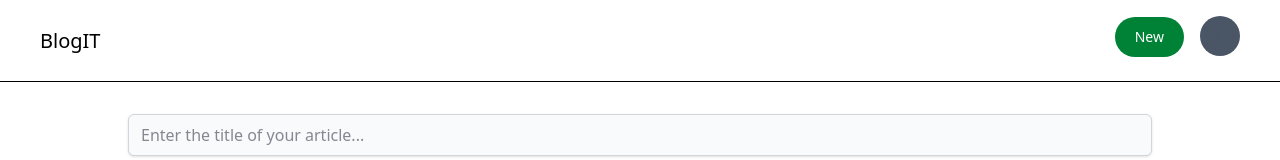
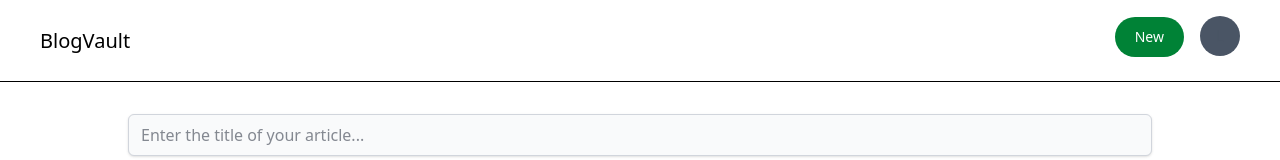
Before and after one commit to LakshayJ17/BlogNest, a React (Vite) app in the folder frontend/: page /publish in a window 1280 px wide. Shown: the top 160 px of the page. Built offline with nearby package versions, Linux system fonts and the light colour scheme.

Commit message:
updated fe

```diff
--- a/frontend/src/components/Appbar.tsx
+++ b/frontend/src/components/Appbar.tsx
@@ -4,7 +4,7 @@ import { Avatar } from "./BlogCard"
 export const Appbar = () => {
     return <div className="border-b flex justify-between items-center px-10 py-4">
         <Link to={"/"}>
-            <div className="flex flex-col justify-center text-xl cursor-pointer ">BlogIT</div>
+            <div className="flex flex-col justify-center text-xl cursor-pointer ">BlogVault</div>
         </Link>
 
         <div>
```
